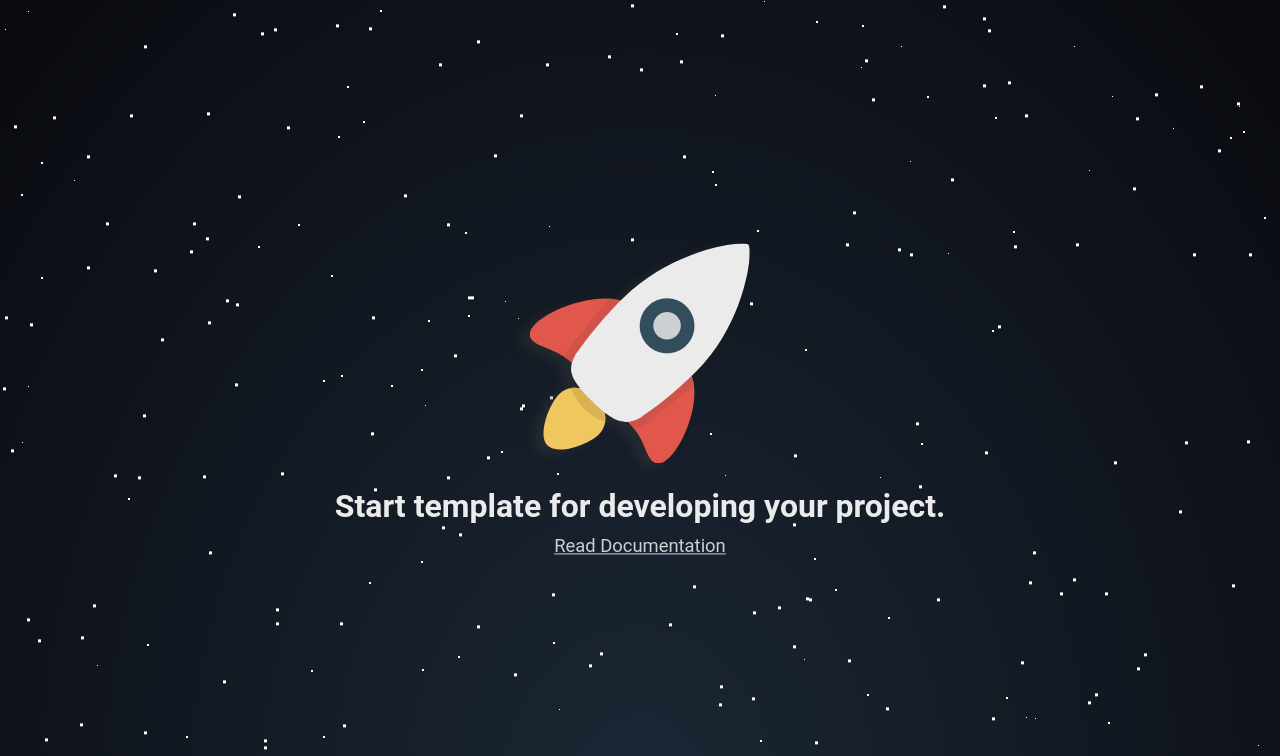
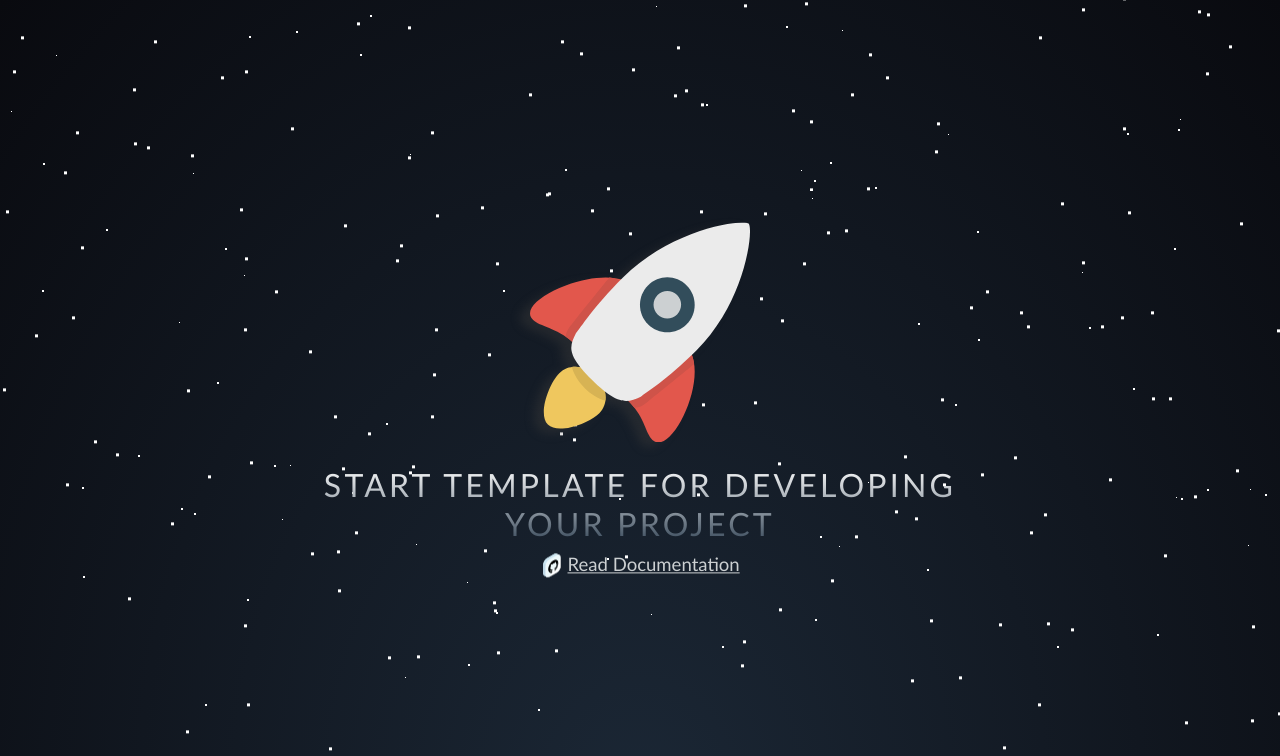
Before and after one commit to evgeniy-kolmak/start-dev-ts, a website built with webpack: page src/index.html in a window 1280 px wide. Shown: the top 756 px of the page. Built offline with nearby package versions, Linux system fonts and the light colour scheme; files whose address does not match are found by name; a web font is replaced by a local one.

Commit message:
make start page

```diff
--- a/src/index.html
+++ b/src/index.html
@@ -5,6 +5,7 @@
   <meta charset="UTF-8">
   <meta http-equiv="X-UA-Compatible" content="IE=edge">
   <meta name="viewport" content="width=device-width, initial-scale=1.0">
+  <meta nema="description" content="Starter template for developing single-page and multi-page sites.">
   <link rel="shortcut icon" href="favicon.ico" type="image/x-icon">
   <link rel="icon" href="favicon.ico" type="image/x-icon">
   <title>Start Dev TS</title>
@@ -12,15 +13,17 @@
 
 <body>
 
-  <div class="home-page">
-    <img src="image/logo.svg" alt="logo" class="home-page-logo logo">
-    <h1 class="home-page-title">Start template for developing your project.</h1>
-    <a href="https://github.com/evgeniy-kolmak/start-dev-ts" target="_blank" class="home-page-link">Read
-      Documentation</a>
+  <div class="homepage">
+    <img src="image/logo.svg" alt="logo" class="homepage-logo logo">
+    <h1 class="homepage-title">Start template for developing your project</h1>
+    <a href="https://github.com/evgeniy-kolmak/start-dev-ts" target="_blank" class="homepage-link">
+      <img src="image/gh.png" alt="gh:icon" class="homepage-icon">
+      Read Documentation
+    </a>
   </div>
   <!-- /.home-page -->
 
-  <!--  ANAMATION BACKGROUND   -->
+  <!--  ANIMATION BACKGROUND   -->
   <div id="stars"></div>
   <div id="stars2"></div>
   <div id="stars3"></div>
--- a/src/index.ts
+++ b/src/index.ts
@@ -1,4 +1,7 @@
 import './sass/style.sass';
 import './index.html';
 
-(): void => console.log('successful development');
+console.log(
+  ' %c🌌Lucky flying, friend!',
+  'color: #d5cad9; background: linear-gradient(to right, #41295a, #2f0743); font-size: 25px; padding: 6px; border-radius: 2px;'
+);
--- a/src/sass/_fonts.sass
+++ b/src/sass/_fonts.sass
@@ -4,16 +4,16 @@
   font-style: normal
 
 @font-face
-  src: url('.././fonts/Roboto-Light.woff') format('woff'), url('.././fonts/Roboto-Light.woff2') format('woff2')
+  src: url('.././fonts/latolight.woff') format('woff'), url('.././fonts/latolight.woff2') format('woff2')
   font-weight: 300
   @include fonts
 
 @font-face
-  src: url('.././fonts/Roboto-Regular.woff') format('woff'), url('.././fonts/Roboto-Regular.woff2') format('woff2')
+  src: url('.././fonts/latoregular.woff') format('woff'), url('.././fonts/latoregular.woff2') format('woff2')
   font-weight: 500
   @include fonts
 
 @font-face
-  src: url('.././fonts/Roboto-Bold.woff') format('woff'), url('.././fonts/Roboto-Bold.woff2') format('woff2')
+  src: url('.././fonts/latobold.woff') format('woff'), url('.././fonts/latobold.woff2') format('woff2')
   font-weight: 700
   @include fonts
--- a/src/sass/_media.sass
+++ b/src/sass/_media.sass
@@ -1,7 +1,3 @@
-/* HOVER FOR NON-TOUCH DEVISEC */
-
-@media (any-hover: hover)
-
 /*  MEDIA QUERY BREAKPOINTS */
 
 @media(max-width: 1200px) //Extra large
--- a/src/sass/_settings.sass
+++ b/src/sass/_settings.sass
@@ -5,7 +5,9 @@
 
   body
     font-family: $font
+
     /* ... */
+
     background: radial-gradient(ellipse at bottom, #1B2735 0%, #090A0F 100%)
     height: 100vh
     overflow: hidden
@@ -24,9 +26,9 @@
     text-decoration: none
     color: inherit
 
-/*  DEFAULT STYLES HOME PAGE */
+/*  DEFAULT STYLES HOMEPAGE */
 
-.home-page
+.homepage
   position: absolute,
   top: 50%,
   left: 50%,
@@ -38,14 +40,27 @@
     margin-bottom: 1.25rem
     filter: drop-shadow(-10px 5px 5px rgba(56, 56, 56, 0.45 ))
   &-title
-    color: $primary
+    text-transform: uppercase
+    font-weight: 500
     margin-bottom: 0.65rem
+    letter-spacing: 0.2rem
+    background: linear-gradient(white, #38495a)
+    background-clip: text
+    color: transparent
   &-link
+    display: flex
+    justify-content: center
     color: $secondary
     text-decoration: underline
-    font-size: 1.15rem
-
-/*  ANAMATION BACKGROUND */
+    font-size: 1.16rem
+  &-icon
+    margin-right: 0.2rem
+    width: 24px
+    height: 24px
+    transition: all .4s ease 0s
+    &:hover
+      transition: all .4s ease 0s
+      transform: translateY(-5px)
 
 @function multiple-box-shadow ($n)
   $value: '#{random(2000)}px #{random(2000)}px #FFF'
--- a/src/sass/_variables.sass
+++ b/src/sass/_variables.sass
@@ -1,3 +1,3 @@
-$font: 'Roboto'
+$font: 'Lato'
 $primary: #EBEBEB
 $secondary: #CCD0D2
```
Also changed, not shown: package.json (+10 -4 lines), src/image/gh.png (added), 1 other file.
